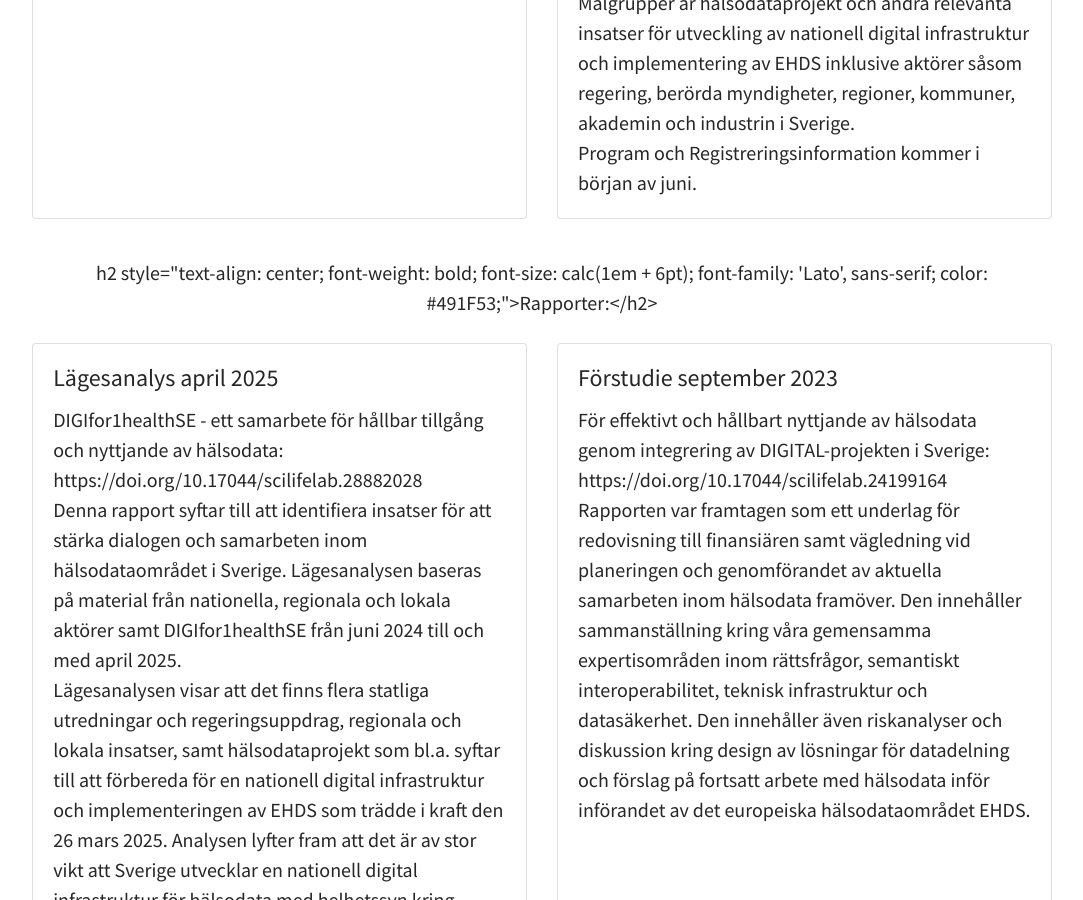
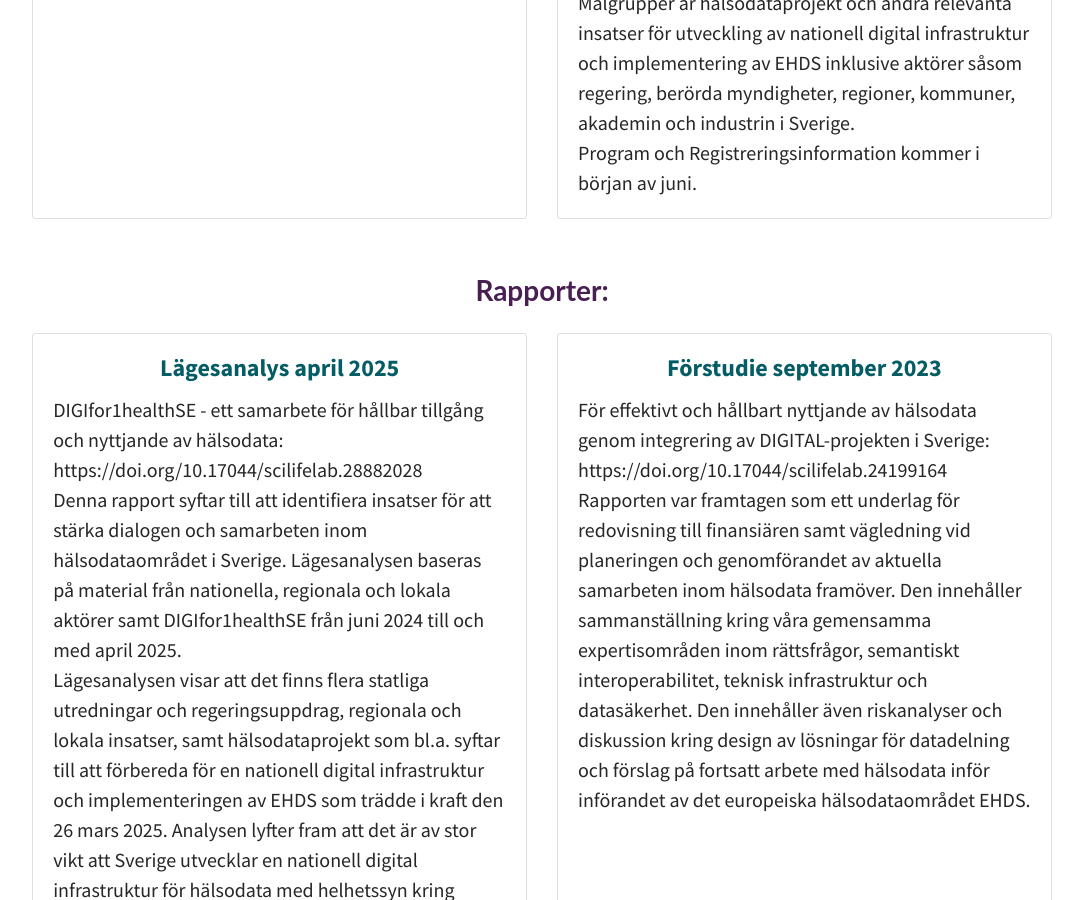
Before and after one commit to ScilifelabDataCentre/DIGIfor1Health_web, a Jekyll site: the page built from pages/outputs.md, in a window 1280 px wide and 900 px high, scrolled down 717 px. Shown: the whole window, without its empty margins (98-1181 px from the left). Built offline with Jekyll 4.4.1, drawn with Linux system fonts in a browser that asks for light colours; a script that is not in the unit is left out; comment, search, counter and statistics services are not loaded.

Commit message:
Update outputs.md

```diff
--- a/pages/outputs.md
+++ b/pages/outputs.md
@@ -17,7 +17,7 @@ bootstrap: true
       <div class="card h-100">
 
         <div class="card-body">
-          <h4 class="card-title">
+          <h4 class="card-title" style="font-weight: bold; text-align: center; color: #045C64;">
             DIGIfor1healthSE - en hållbar tillgång till hälsodata
           </h4>
           <p class="card-text">
@@ -35,7 +35,7 @@ att lyssna in, träffas och bidra till tankar kring hur vi kan skapa en långsik
       <div class="card h-100">
 
         <div class="card-body">
-          <h4 class="card-title">
+          <h4 class="card-title" style="font-weight: bold; text-align: center; color: #045C64;">
             Vägen mot EHDS- Hur möta behov för hållbar tillgång och nyttiggörande av hälsodata i Sverige?
           </h4>
           <p class="card-text">
@@ -57,7 +57,7 @@ Program och Registreringsinformation kommer i början av juni. </p>
 </div>
 <!-- /.container -->
 <p style="text-align: center;">
-h2 style="text-align: center; font-weight: bold; font-size: calc(1em + 6pt); font-family: 'Lato', sans-serif; color: #491F53;">Rapporter:</h2>
+<h2 style="text-align: center; font-weight: bold; font-size: calc(1em + 6pt); font-family: 'Lato', sans-serif; color: #491F53;">Rapporter:</h2>
 
 </p>
 
@@ -68,7 +68,7 @@ h2 style="text-align: center; font-weight: bold; font-size: calc(1em + 6pt); fon
       <div class="card h-100">
 
         <div class="card-body">
-          <h4 class="card-title">
+          <h4 class="card-title" style="font-weight: bold; text-align: center; color: #045C64;">
             Lägesanalys april 2025
           </h4>
           <p class="card-text">
@@ -85,7 +85,7 @@ Lägesanalysen visar att det finns flera statliga utredningar och regeringsuppdr
       <div class="card h-100">
 
         <div class="card-body">
-          <h4 class="card-title">
+          <h4 class="card-title" style="font-weight: bold; text-align: center; color: #045C64;">
             Förstudie september 2023
           </h4>
           <p class="card-text">
```
